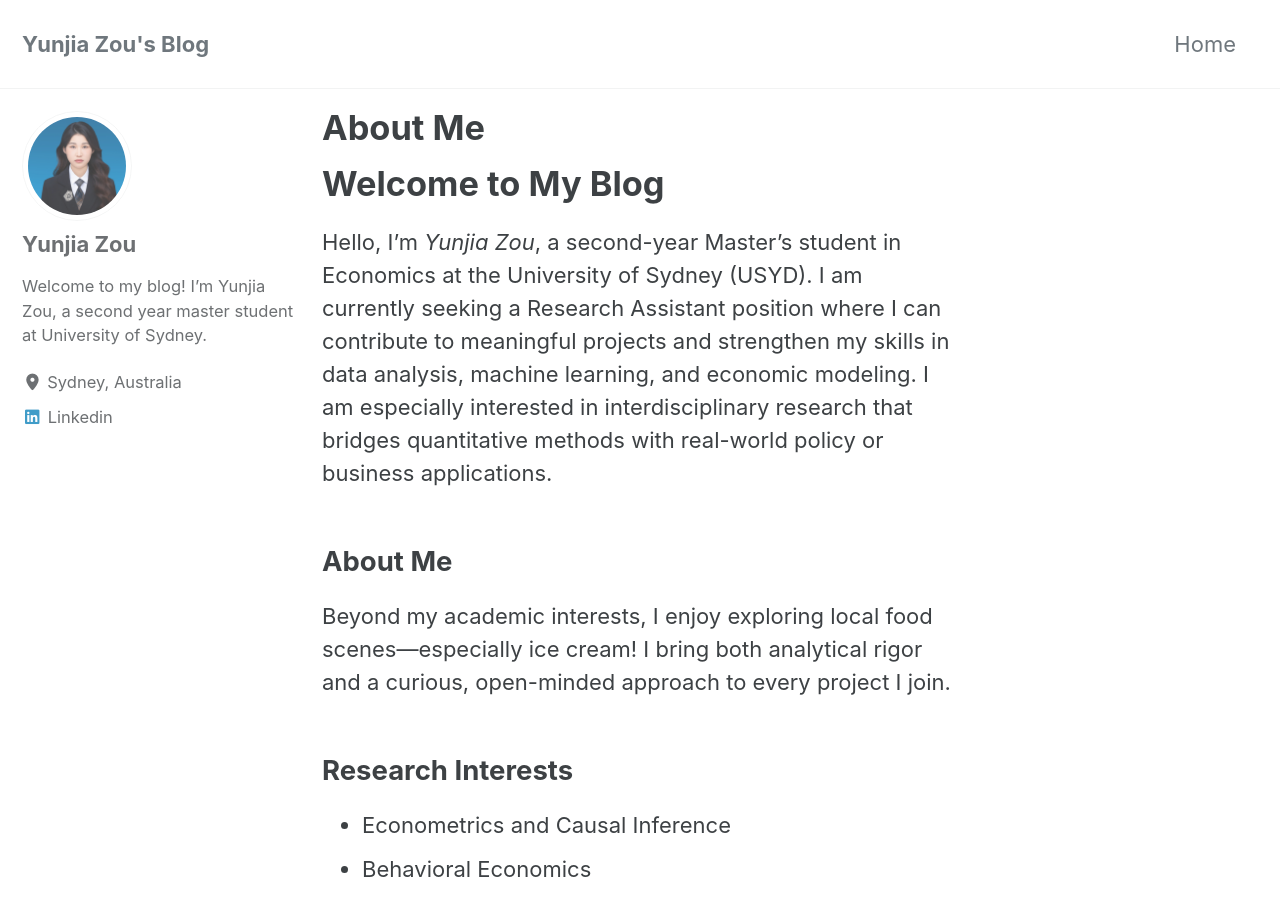
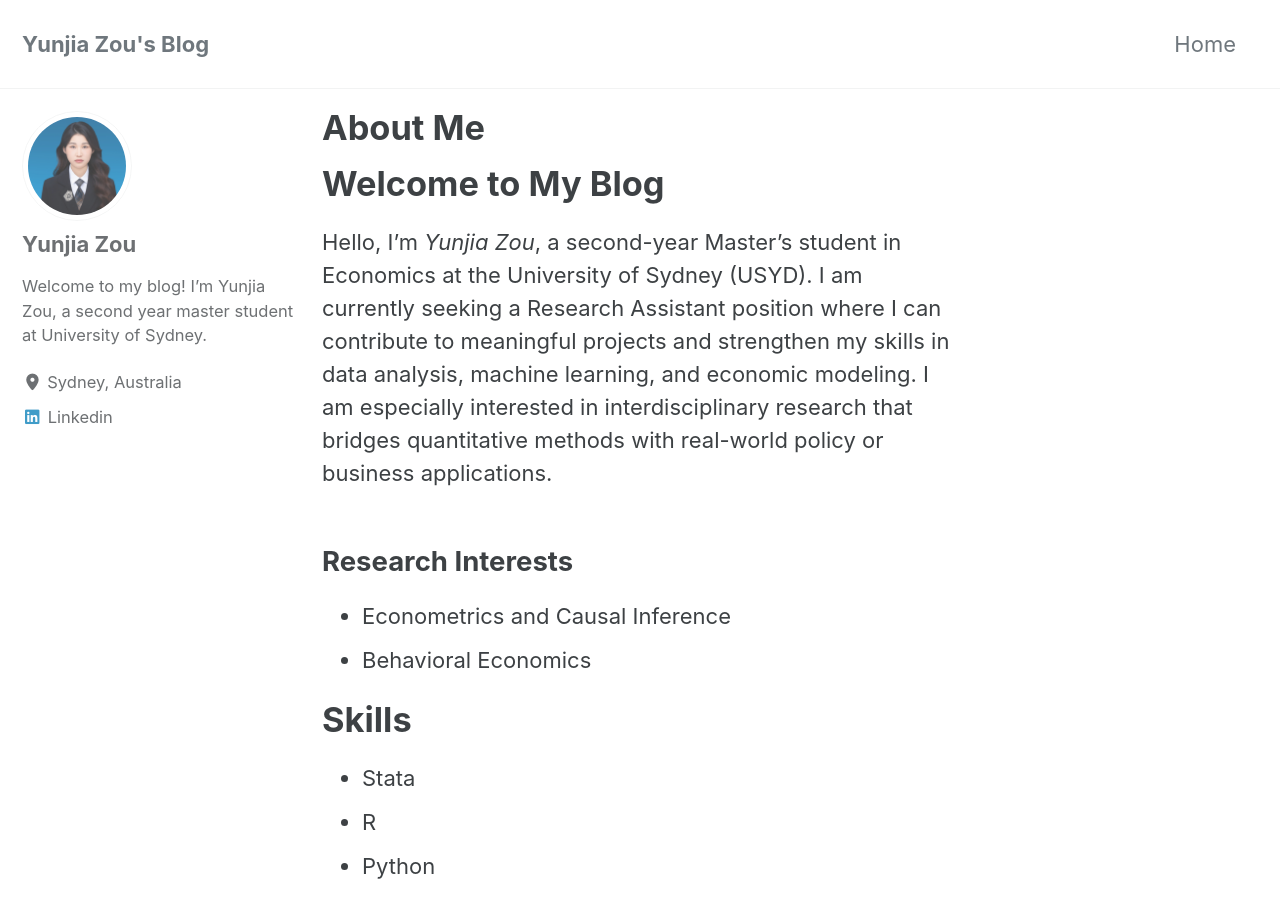
Before and after one commit to zou-yunjia/zou-yunjia.github.io, a Jekyll site: the page built from index.md, in a window 1280 px wide and 900 px high. Built offline with Jekyll 4.4.1, drawn with Linux system fonts in a browser that asks for light colours; cached includes are drawn as plain includes.

Commit message:
update files

```diff
--- a/index.md
+++ b/index.md
@@ -8,9 +8,6 @@ permalink: /
 
 # Welcome to My Blog
 Hello, I'm *Yunjia Zou*, a second-year Master’s student in Economics at the University of Sydney (USYD). I am currently seeking a Research Assistant position where I can contribute to meaningful projects and strengthen my skills in data analysis, machine learning, and economic modeling. I am especially interested in interdisciplinary research that bridges quantitative methods with real-world policy or business applications.
-
-## About Me
-Beyond my academic interests, I enjoy exploring local food scenes—especially ice cream! I bring both analytical rigor and a curious, open-minded approach to every project I join.
 
 ## Research Interests
 - Econometrics and Causal Inference
```
